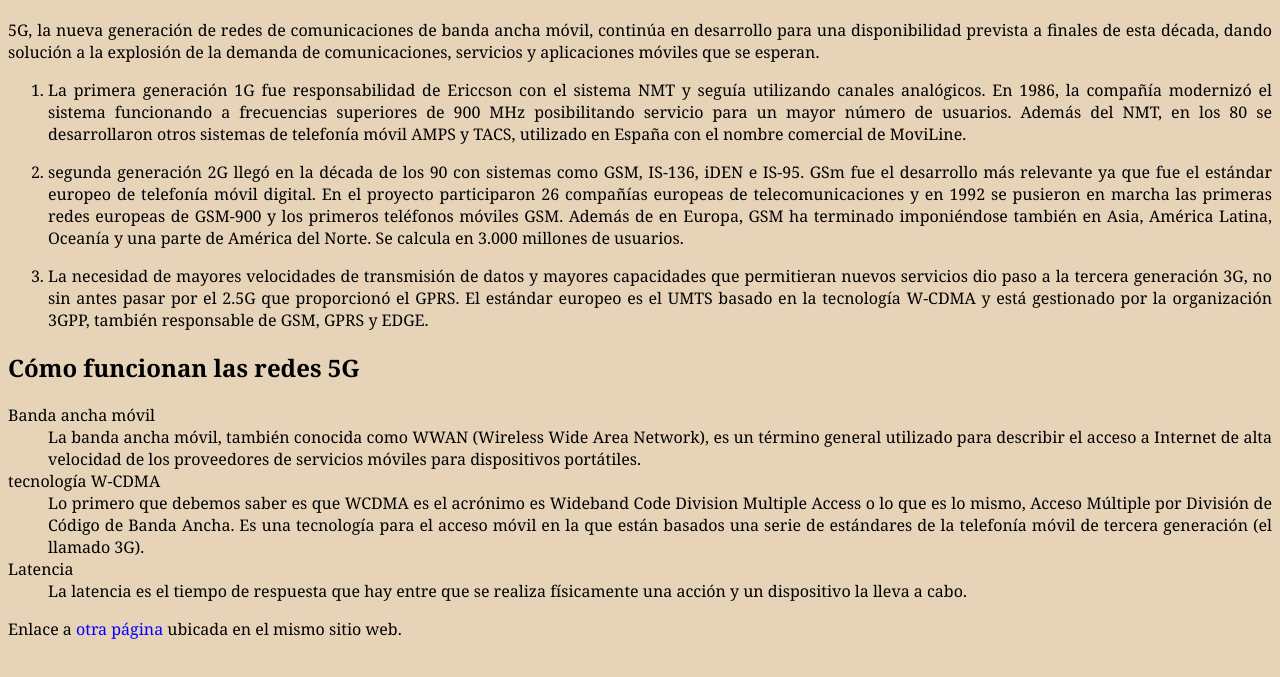
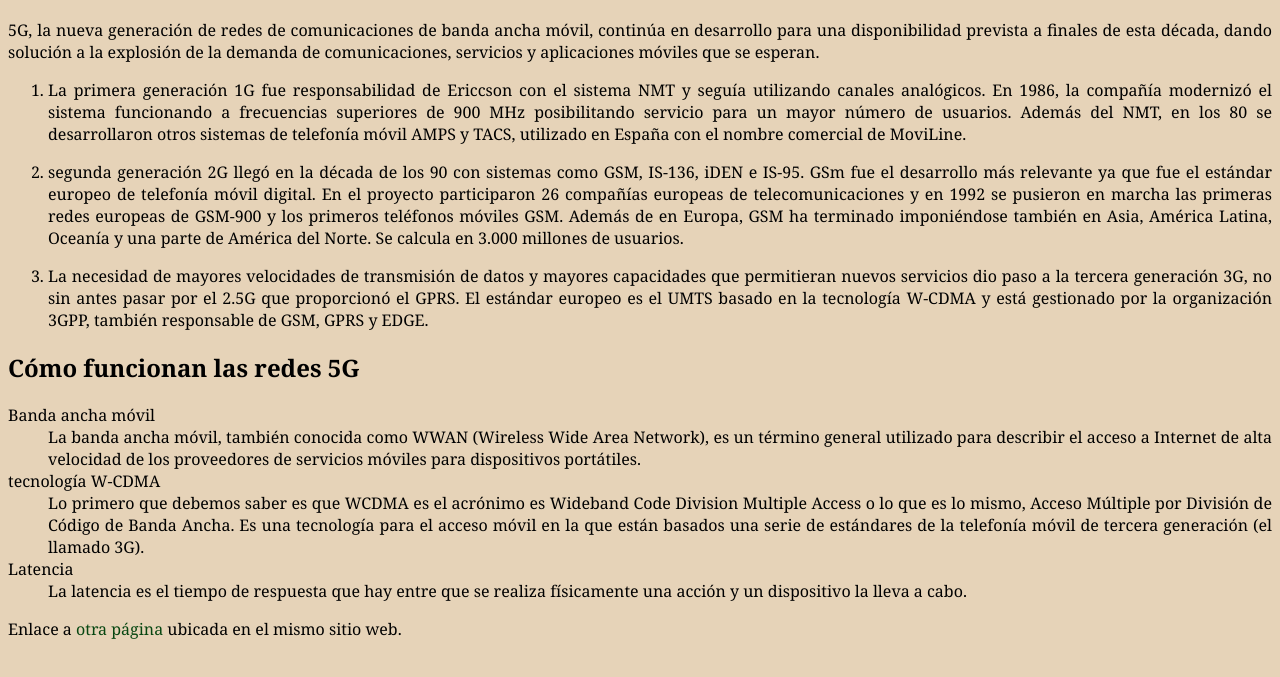
Before and after one commit to Victorjuanv/Ejercicio-2, a plain HTML site: page index.html in a window 1280 px wide. Shown: the part 67-744 px from the top of the page. Drawn offline with Linux system fonts and the light colour scheme.

Commit message:
color link

```diff
--- a/estilos.css
+++ b/estilos.css
@@ -12,7 +12,7 @@ h2 {
 }
 /*añadimos diferentes estilos para el enlace a otra página web*/
 a:link {
-    color: blue;
+    color: rgb(6, 70, 16);
     text-decoration: white
 }
 
```
